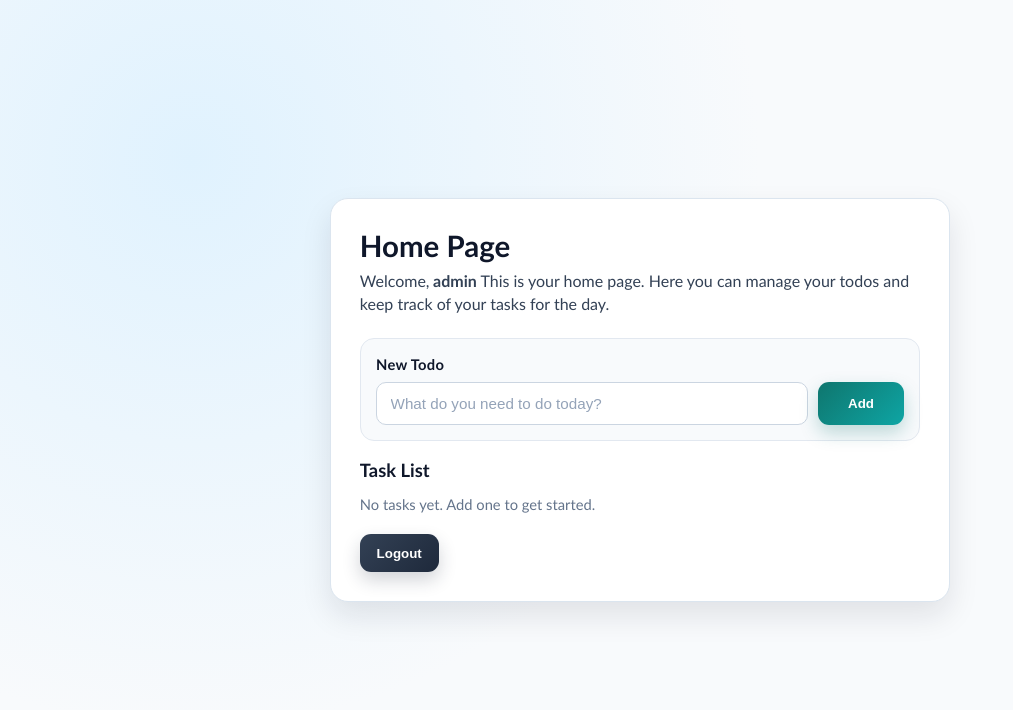
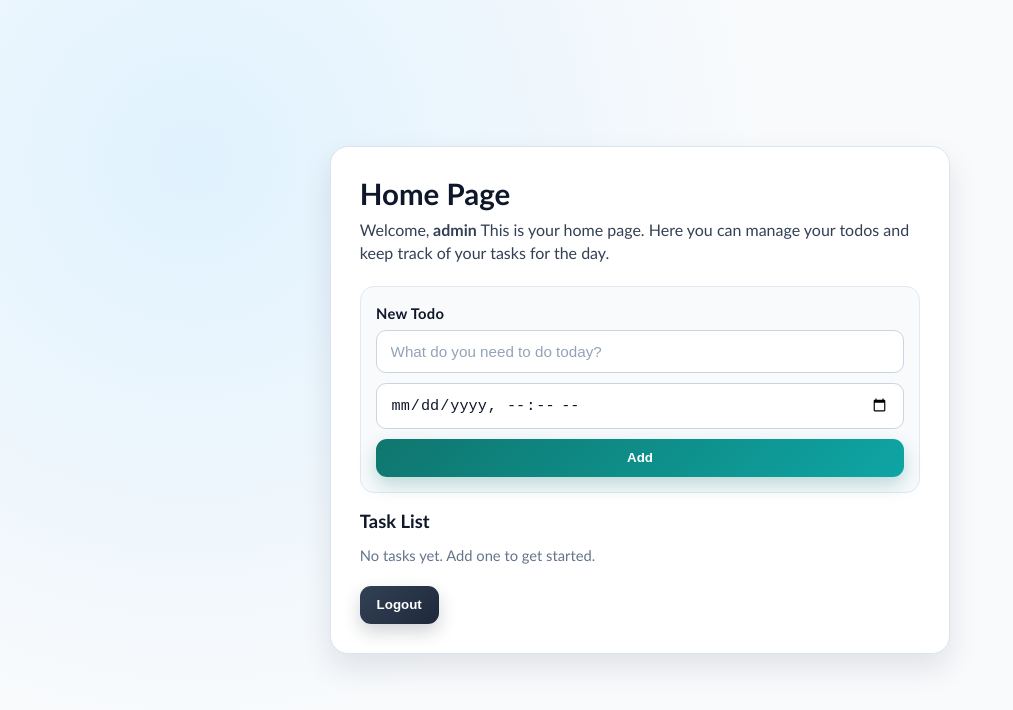
Before and after one commit to rahulramakrishnan3/QuestGlobalTodoList, an Angular app: page /login in a window 1280 px wide. Both pictures are taken after a click on the button "Login". Shown: the top 710 px of the page, without its empty margins (0-1013 px from the left). Built offline with nearby package versions, Linux system fonts and the light colour scheme.

Commit message:
ETA field added

```diff
--- a/src/app/pages/home-page/home-page.component.css
+++ b/src/app/pages/home-page/home-page.component.css
@@ -6,7 +6,7 @@
   background:
     radial-gradient(circle at 15% 20%, #e0f2fe 0%, #f8fafc 45%),
     radial-gradient(circle at 85% 80%, #ccfbf1 0%, #f8fafc 40%);
-  font-family: "Trebuchet MS", "Segoe UI", sans-serif;
+  font-family: 'Trebuchet MS', 'Segoe UI', sans-serif;
 }
 
 .home-card {
@@ -49,6 +49,7 @@ p {
 
 .todo-input-row {
   display: flex;
+  flex-direction: column;
   gap: 0.6rem;
 }
 
@@ -61,7 +62,9 @@ p {
   color: #0f172a;
   background: #fff;
   outline: none;
-  transition: border-color 0.2s ease, box-shadow 0.2s ease;
+  transition:
+    border-color 0.2s ease,
+    box-shadow 0.2s ease;
 }
 
 .todo-input input::placeholder {
@@ -73,6 +76,15 @@ p {
   box-shadow: 0 0 0 4px rgba(20, 184, 166, 0.2);
 }
 
+.eta-input {
+  border: 1px solid #cbd5e1;
+  border-radius: 10px;
+  padding: 0.7rem 0.75rem;
+  font-size: 0.9rem;
+  color: #0f172a;
+  background: #fff;
+}
+
 button {
   border: 0;
   border-radius: 11px;
@@ -80,7 +92,9 @@ button {
   padding: 0.72rem 1.05rem;
   font-weight: 600;
   cursor: pointer;
-  transition: transform 0.15s ease, box-shadow 0.2s ease;
+  transition:
+    transform 0.15s ease,
+    box-shadow 0.2s ease;
 }
 
 button:hover {
@@ -130,6 +144,22 @@ button:hover {
   color: #1e293b;
   font-size: 0.96rem;
   word-break: break-word;
+}
+
+.todo-content {
+  display: grid;
+  gap: 0.15rem;
+}
+
+.todo-title {
+  color: #1e293b;
+  font-size: 0.96rem;
+  word-break: break-word;
+}
+
+.todo-eta {
+  color: #64748b;
+  font-size: 0.82rem;
 }
 
 .todo-edit-row input {
--- a/src/app/pages/home-page/home-page.component.html
+++ b/src/app/pages/home-page/home-page.component.html
@@ -15,6 +15,12 @@
           autocomplete="off"
           [(ngModel)]="newTaskTitle"
           (keyup.enter)="addTask()"
+          [ngModelOptions]="{ standalone: true }"
+        />
+        <input
+          class="eta-input"
+          type="datetime-local"
+          [(ngModel)]="newTaskEta"
           [ngModelOptions]="{ standalone: true }"
         />
         <button type="button" class="add-btn" (click)="addTask()">Add</button>
@@ -38,12 +44,21 @@
                     (keyup.enter)="saveEdit(todo.id)"
                     [ngModelOptions]="{ standalone: true }"
                   />
+                  <input
+                    class="eta-input"
+                    type="datetime-local"
+                    [(ngModel)]="editTaskEta"
+                    [ngModelOptions]="{ standalone: true }"
+                  />
                   <button type="button" class="save-btn" (click)="saveEdit(todo.id)">Save</button>
                   <button type="button" class="cancel-btn" (click)="cancelEdit()">Cancel</button>
                 </div>
               } @else {
                 <div class="todo-view-row">
-                  <span>{{ todo.title }}</span>
+                  <div class="todo-content">
+                    <span class="todo-title">{{ todo.title }}</span>
+                    <small class="todo-eta">ETA: {{ formatEta(todo.eta) }}</small>
+                  </div>
                   <div class="actions">
                     <button type="button" class="edit-btn" (click)="startEdit(todo)">Edit</button>
                     <button type="button" class="delete-btn" (click)="deleteTask(todo.id)">Delete</button>
--- a/src/app/pages/home-page/home-page.component.ts
+++ b/src/app/pages/home-page/home-page.component.ts
@@ -6,6 +6,7 @@ import { AuthService } from '../../services/auth.service';
 type TodoItem = {
   id: number;
   title: string;
+  eta: string | null;
 };
 
 @Component({
@@ -16,9 +17,11 @@ type TodoItem = {
 })
 export class HomePageComponent {
   newTaskTitle = '';
+  newTaskEta = '';
   todos: TodoItem[] = [];
   editingTodoId: number | null = null;
   editTaskTitle = '';
+  editTaskEta = '';
 
   constructor(
     private readonly authService: AuthService,
@@ -35,14 +38,17 @@ export class HomePageComponent {
       return;
     }
 
-    this.todos = [{ id: Date.now(), title }, ...this.todos];
+    const eta = this.newTaskEta ? this.newTaskEta : null;
+    this.todos = [{ id: Date.now(), title, eta }, ...this.todos];
     this.newTaskTitle = '';
+    this.newTaskEta = '';
     console.log(this.todos, '--- TODOS ---');
   }
 
   startEdit(todo: TodoItem): void {
     this.editingTodoId = todo.id;
     this.editTaskTitle = todo.title;
+    this.editTaskEta = todo.eta ?? '';
   }
 
   saveEdit(todoId: number): void {
@@ -51,13 +57,15 @@ export class HomePageComponent {
       return;
     }
 
-    this.todos = this.todos.map((todo) => (todo.id === todoId ? { ...todo, title } : todo));
+    const eta = this.editTaskEta ? this.editTaskEta : null;
+    this.todos = this.todos.map((todo) => (todo.id === todoId ? { ...todo, title, eta } : todo));
     this.cancelEdit();
   }
 
   cancelEdit(): void {
     this.editingTodoId = null;
     this.editTaskTitle = '';
+    this.editTaskEta = '';
   }
 
   deleteTask(todoId: number): void {
@@ -68,6 +76,14 @@ export class HomePageComponent {
     console.log(this.todos, '--- TODOS ---');
   }
 
+  formatEta(eta: string | null): string {
+    if (!eta) {
+      return 'No ETA';
+    }
+
+    return new Date(eta).toLocaleString();
+  }
+
   logout(): void {
     this.authService.logout();
     void this.router.navigate(['/login']);
```
